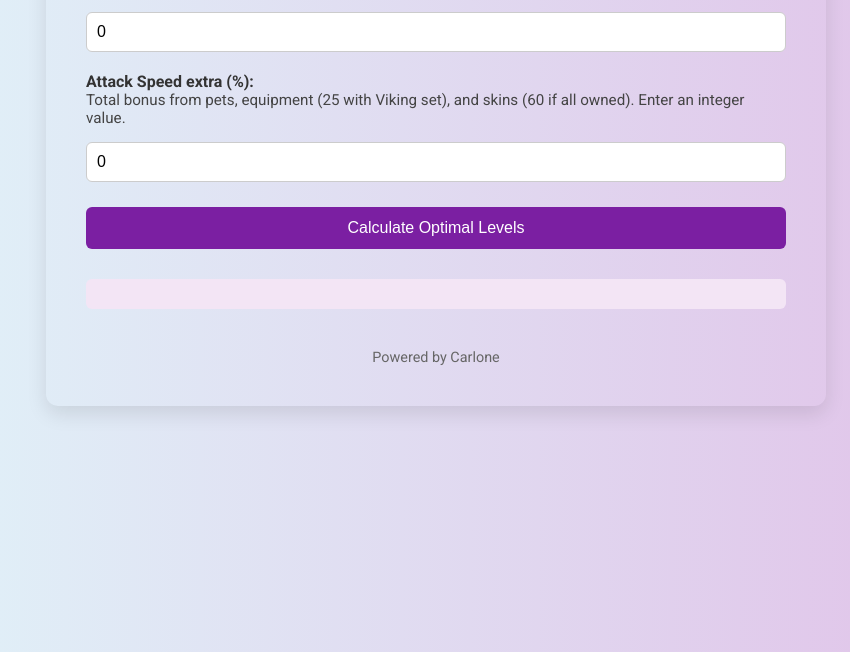
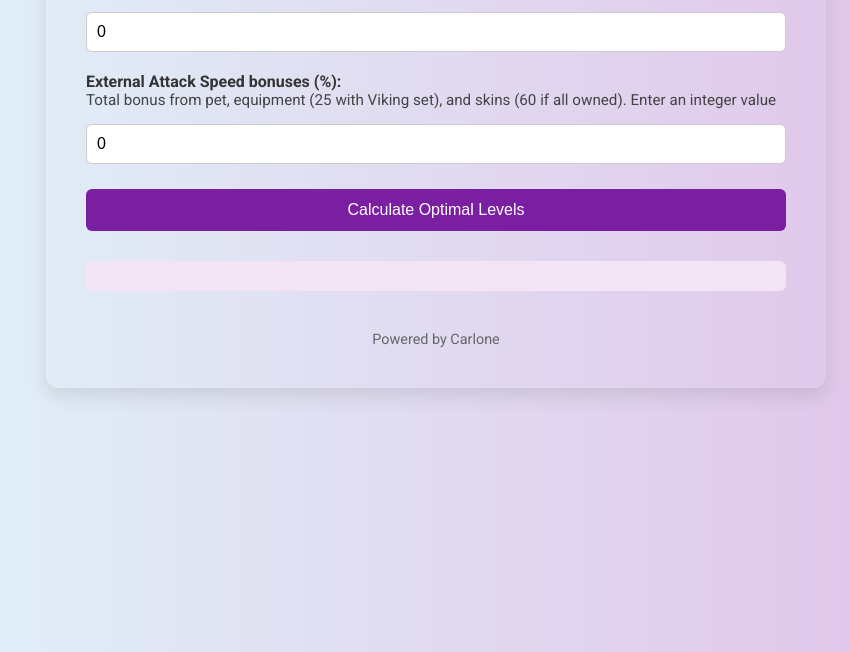
Before and after one commit to carlone-beep/dps-optimizer, a plain HTML site: page index.html in a window 1280 px wide. Shown: the part 148-800 px from the top of the page, without its empty margins (204-1054 px from the left). Drawn offline with Linux system fonts and the light colour scheme.

Commit message:
Update index.html

```diff
--- a/index.html
+++ b/index.html
@@ -74,11 +74,11 @@
   <h2>DPS Optimizer</h2>
 
   <label for="skillpoints">Skillpoints:</label>
-  <div class="description">The number of skillpoints available after a reset.</div>
+  <div class="description">The number of skillpoints available after a reset</div>
   <input type="number" id="skillpoints" value="0" min="0">
 
-  <label for="extraSpeed">Attack Speed extra (%):</label>
-  <div class="description">Total bonus from pets, equipment (25 with Viking set), and skins (60 if all owned). Enter an integer value.</div>
+  <label for="extraSpeed">External Attack Speed bonuses (%):</label>
+  <div class="description">Total bonus from pet, equipment (25 with Viking set), and skins (60 if all owned). Enter an integer value</div>
   <input type="number" id="extraSpeed" value="0" min="0">
 
   <button onclick="calculateOptimal()">Calculate Optimal Levels</button>
```
